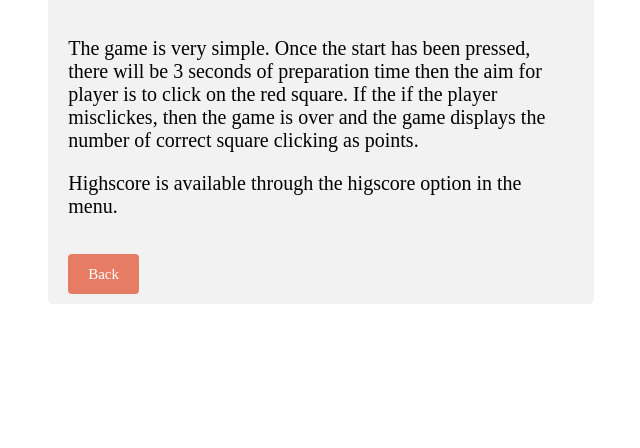
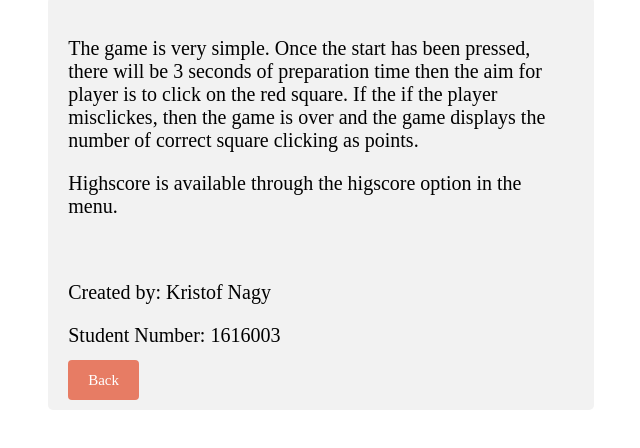
Before and after one commit to Kristof-Nagy/Web_System_Assessment, a website: page about_us.html in a window 1280 px wide. Shown: the part 180-628 px from the top of the page, without its empty margins (319-959 px from the left). Drawn offline with Linux system fonts and the light colour scheme.

Commit message:
added my name to it

```diff
--- a/about_us.html
+++ b/about_us.html
@@ -17,6 +17,8 @@
 			   misclickes, then the game is over and the game displays the number of correct square clicking as points.</p>
 			<p>Highscore is available through the higscore option in the menu.</p>
 			<br>
+			<p>Created by: Kristof Nagy</p>
+			<p>Student Number: 1616003</p>
 			<a class="buttons" href="/">Back</a>
 		</div>
 	</body>
```
